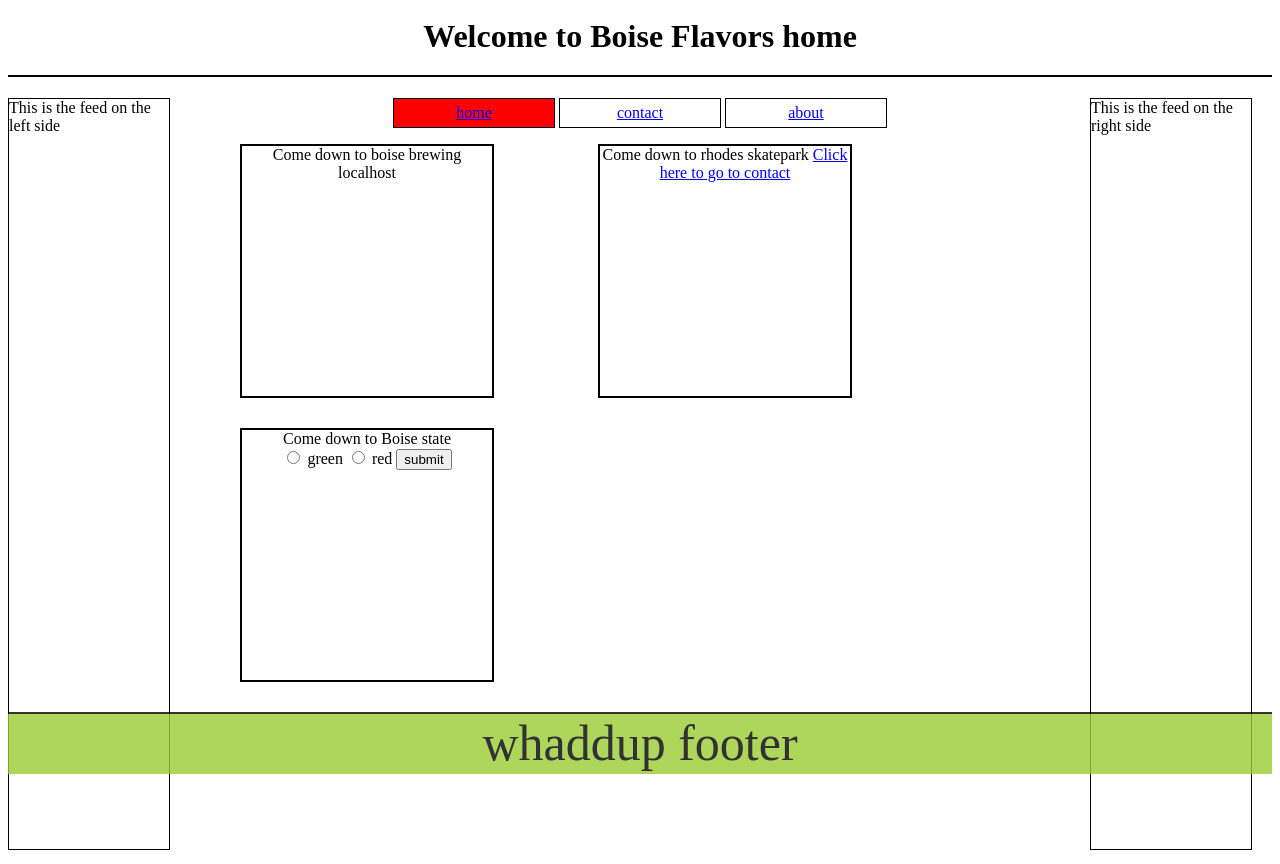
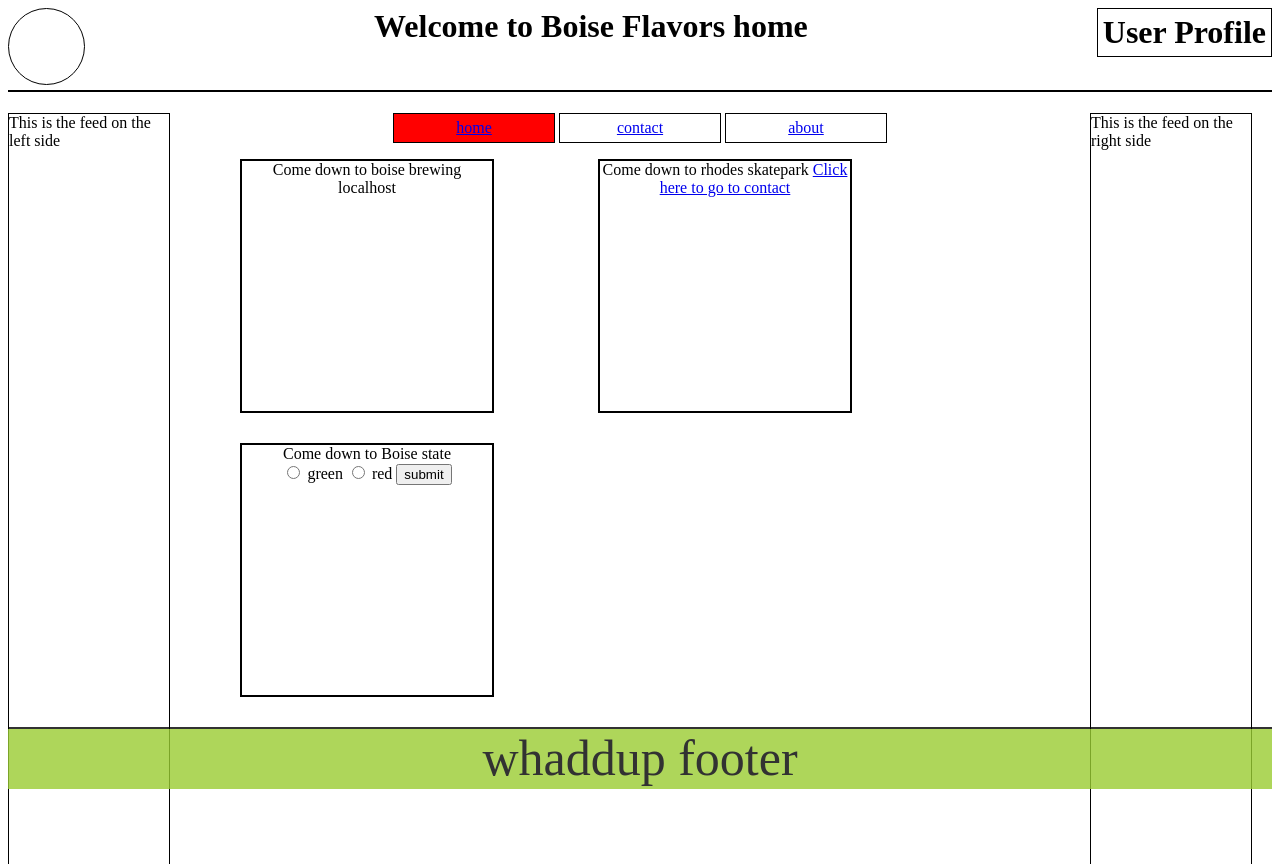
Before and after one commit to Jackcunningolf/BoisEvolvE, a PHP site: page / in a window 1280 px wide. Shown: the top 864 px of the page. Run offline with PHP 8.4, Linux system fonts and the light colour scheme.

Commit message:
messing with the header

```diff
--- a/header.php
+++ b/header.php
@@ -2,12 +2,25 @@
     <head>
         <link rel="stylesheet" href="phpstyle.css">
 
-     <?php if ($currentPage  == "index") {
-            echo "<h1 id='header'> Welcome to Boise Flavors home </h1>";
-         } elseif ($currentPage == "contact") {
-            echo "<h1 id='header'> Welcome to Boise Flavors contact </h1>";
-         } elseif($currentPage == "about") {
-            echo "<h1 id='header'> Welcome to Boise Flavors about </h1>";
-         }
-      ?>
+     <?php if ($currentPage  == "index") { ?>
+
+            <h1 id='header'>
+                   <a href="index.php">
+                        <div id="circ">  </div>
+                   </a>
+
+                     Welcome to Boise Flavors home
+               <a href="user_profile.php">
+                <div id="userprofile"> User Profile </div>
+               </a>
+            </h1>
+
+     <?php } elseif ($currentPage == "contact") { ?>
+            <h1 id='header'> Welcome to Boise Flavors contact </h1>
+     <?php } elseif($currentPage == "about") {  ?>
+            <h1 id='header'> Welcome to Boise Flavors about </h1>
+     <?php } ?>
+
+
+
     </head>
--- a/index.php
+++ b/index.php
@@ -13,6 +13,7 @@ require_once 'nav.php';?>
     Come down to boise brewing
     <!-- <textarea rows="4" cols="20"> </textarea> -->
     <?php print $_SERVER["SERVER_NAME"]; ?>
+    <!-- <iframe width="355" height="440" src="http://us.napster.com/embedded-player/?g=6044988D0F07B0D2E043C0A87FE4B0D2&ocode=social_user&pcode=social_user&cpath=Embed&rsrc=artist#/artists/art.10482910"></iframe> -->
 </div>
 
 
--- a/phpstyle.css
+++ b/phpstyle.css
@@ -1,8 +1,9 @@
 #header {
     text-align: center;
     border-bottom: solid black 2px;
-    padding-bottom: 20px;
-    padding-top: 10px;
+    padding-bottom: 45px;
+    /* padding-top: 15px; */
+    vertical-align: middle;
 }
 
 #navigate {
@@ -16,6 +17,7 @@
     padding: 5px;
     width: 150px;
     text-align: center;
+    vertical-align: auto;
 }
 
 ul > li:hover {
@@ -43,6 +45,26 @@ ul > li:hover {
 
 #rightfeed {
     float: right;
+}
+
+#userprofile {
+    float: right;
+    width: auto;
+    border: solid black 1px;
+    padding: 5px;
+    color: black;
+}
+
+#circ {
+    height: 75px;
+    width: 75px;
+    border-radius: 80%;
+    /* display: inline-block; */
+    border: solid black 1px;
+    float: left;
+    margin-bottom: auto;
+    vertical-align: center;
+    padding-top: 0;
 }
 
 .promo {
--- /dev/null
+++ b/user_profile.php
@@ -0,0 +1 @@
+welcome to your user profile
```
